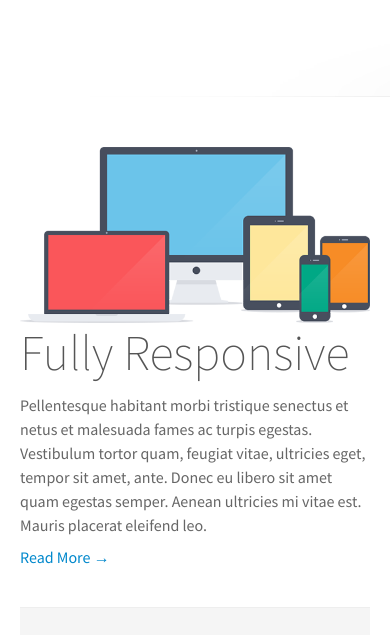
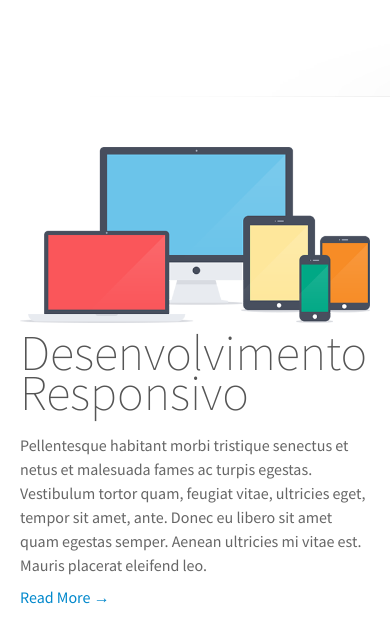
Before and after one commit to webedmilson/website, a plain HTML site: page index.html in a window 390 px wide. Shown: the part 1916-2551 px from the top of the page. Drawn offline with nearby package versions, Linux system fonts and the light colour scheme.

Commit message:
Alteração no texto da home responsivo

```diff
--- a/index.html
+++ b/index.html
@@ -208,7 +208,7 @@
 
         <div class="span6">
           <img class="hidden-phone" src="img/icon4.png" alt="">
-          <h1>Fully Responsive</h1>
+          <h1>Desenvolvimento Responsivo</h1>
             <p>Pellentesque habitant morbi tristique senectus et netus et malesuada fames ac turpis egestas. Vestibulum tortor quam, feugiat vitae, ultricies eget, tempor sit amet, ante. Donec eu libero sit amet quam egestas semper. Aenean ultricies mi vitae est. Mauris placerat eleifend leo.</p>
              <a href="#">Read More &rarr;</a>
         </div>
```
